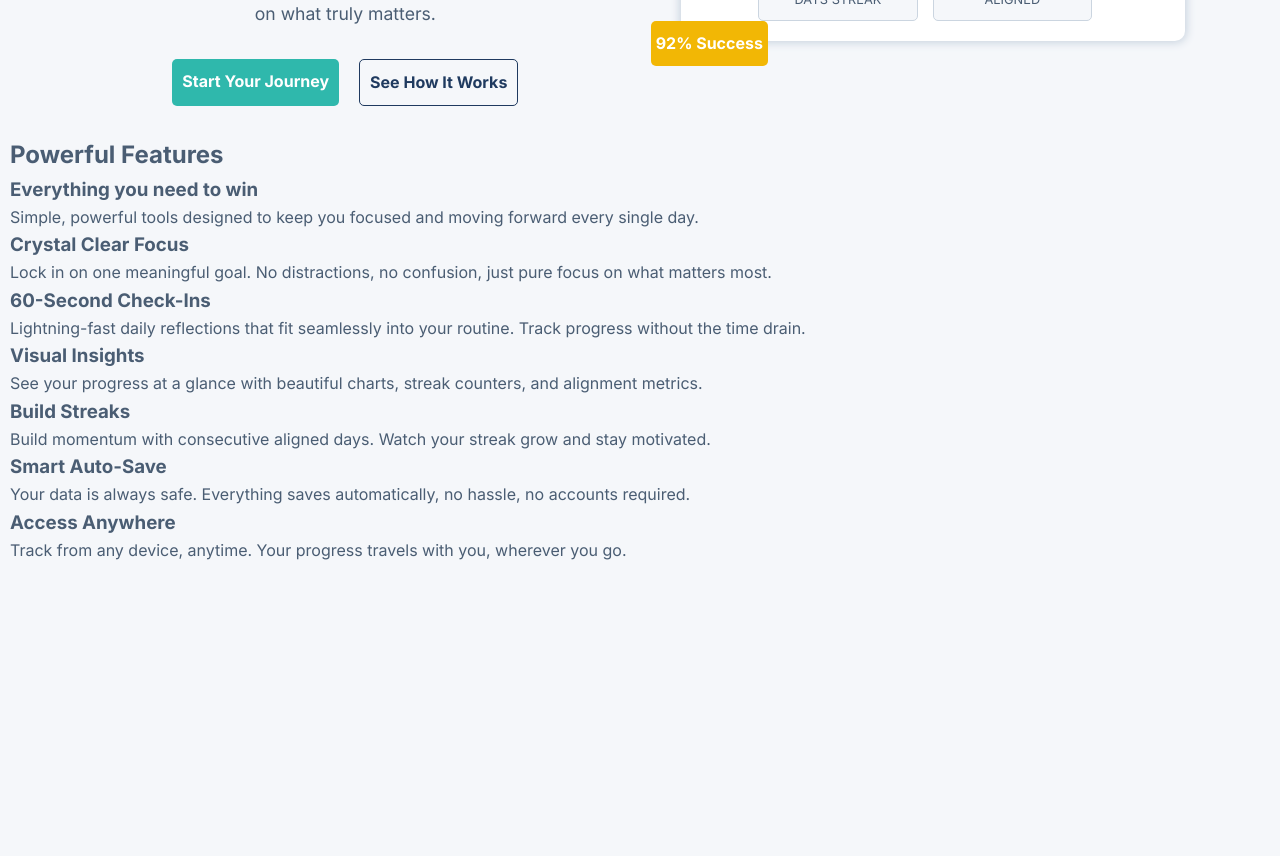
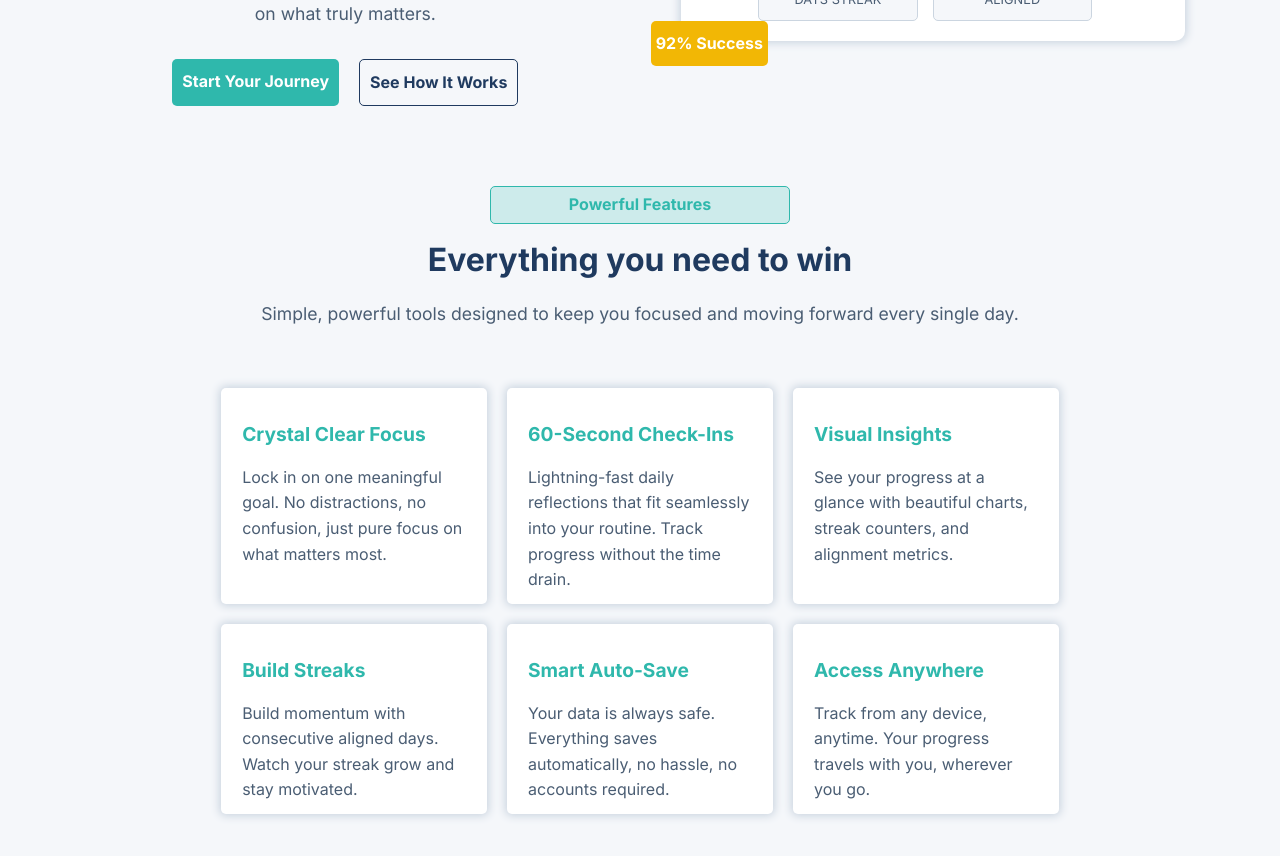
Before and after one commit to 4wiafe/daily-alignment, a React (Vite) app in the folder daily-alignment-app/: page / in a window 1280 px wide. Shown: the part 460-1316 px from the top of the page. Before the commit the page ends 1033 px from the top, so only its background shows below. Built offline with nearby package versions, Linux system fonts and the light colour scheme; a web font is replaced by a local one.

Commit message:
Style the features section

```diff
--- a/daily-alignment-app/src/components/LandingPage/sections/Features/Features.css
+++ b/daily-alignment-app/src/components/LandingPage/sections/Features/Features.css
@@ -0,0 +1,67 @@
+#features {
+  text-align: center;
+  display: flex;
+  flex-direction: column;
+  justify-content: center;
+  align-items: center;
+  width: 100%;
+  max-width: 1500px;
+  margin: 0 auto;
+}
+
+.features-heading {
+  margin-top: 50px;
+  color: var(--accent);
+  font-size: 1rem;
+  font-weight: 550;
+  padding: 5px;
+  margin-bottom: 10px;
+  background: var(--accent-light);
+  border: 0.5px solid var(--accent);
+  border-radius: 5px;
+  width: 300px;
+}
+
+.features-sub-heading {
+  font-size: 2rem;
+  color: var(--primary);
+  margin-bottom: 15px;
+}
+
+.features-description {
+  font-size: 1.1rem;
+  margin-bottom: 40px;
+}
+
+.cards-container {
+  padding: 20px;
+  margin-bottom: 20px;
+  display: grid;
+  grid-template-columns: repeat(auto-fit, minmax(250px, 1fr));
+  gap: 20px;
+}
+
+.card {
+  padding: 10px 20px;
+  background: var(--surface);
+  border-radius: 5px;
+  border: 1px solid transparent;
+  text-align: left;
+  box-shadow: var(--shadow);
+  position: relative;
+  transition:
+    transform 0.3s ease,
+    border 0.3s ease
+  ;
+}
+
+.card:hover {
+  border-color: var(--accent);
+  transform: translateY(-2px);
+}
+
+.card-title {
+  margin: 20px 0 15px 0;
+  color: var(--accent);
+  font-size: 1.2rem;
+}
--- a/daily-alignment-app/src/components/LandingPage/sections/Features/Features.jsx
+++ b/daily-alignment-app/src/components/LandingPage/sections/Features/Features.jsx
@@ -35,8 +35,8 @@ const cardsContent = [
 
 export default function Features() {
   return (
-    <section>
-      <h2 id="features">Powerful Features</h2>
+    <section id="features">
+      <h2 className="features-heading">Powerful Features</h2>
       <h3 className="features-sub-heading">Everything you need to win</h3>
       <p className="features-description">Simple, powerful tools designed to keep you focused and moving forward every single day.</p>
       <div className="cards-container">
--- a/daily-alignment-app/src/index.css
+++ b/daily-alignment-app/src/index.css
@@ -29,8 +29,7 @@
   --accent-light: rgba(47, 184, 173, 0.2);
 
   /* Shadow */
-  --shadow: box-shadow: 0px 0px 8px 2px var(--gray-light);
-  --shadow-med: box-shadow: 0px 0px 10px 0px rgba(0,0,0,0.2);
+  --shadow: 0px 0px 8px 2px var(--gray-light);
 }
 
 @font-face {
```
